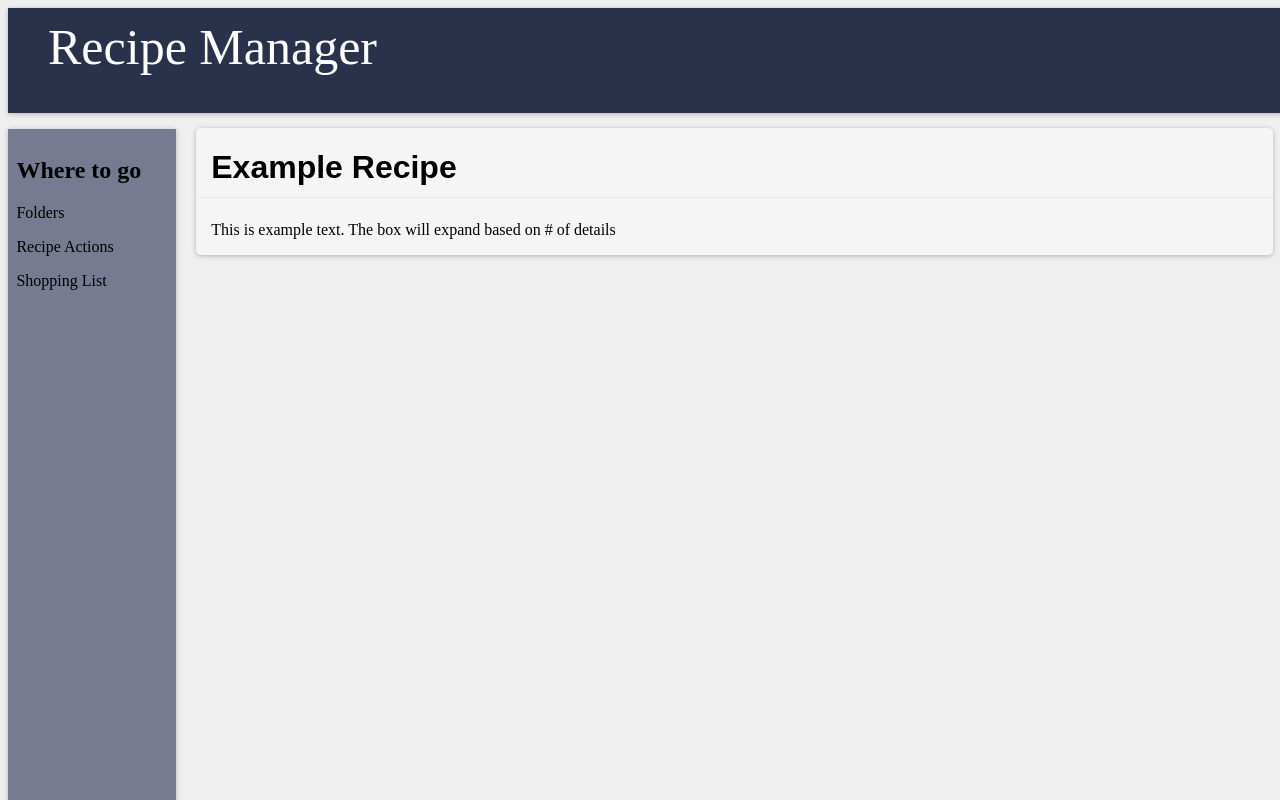
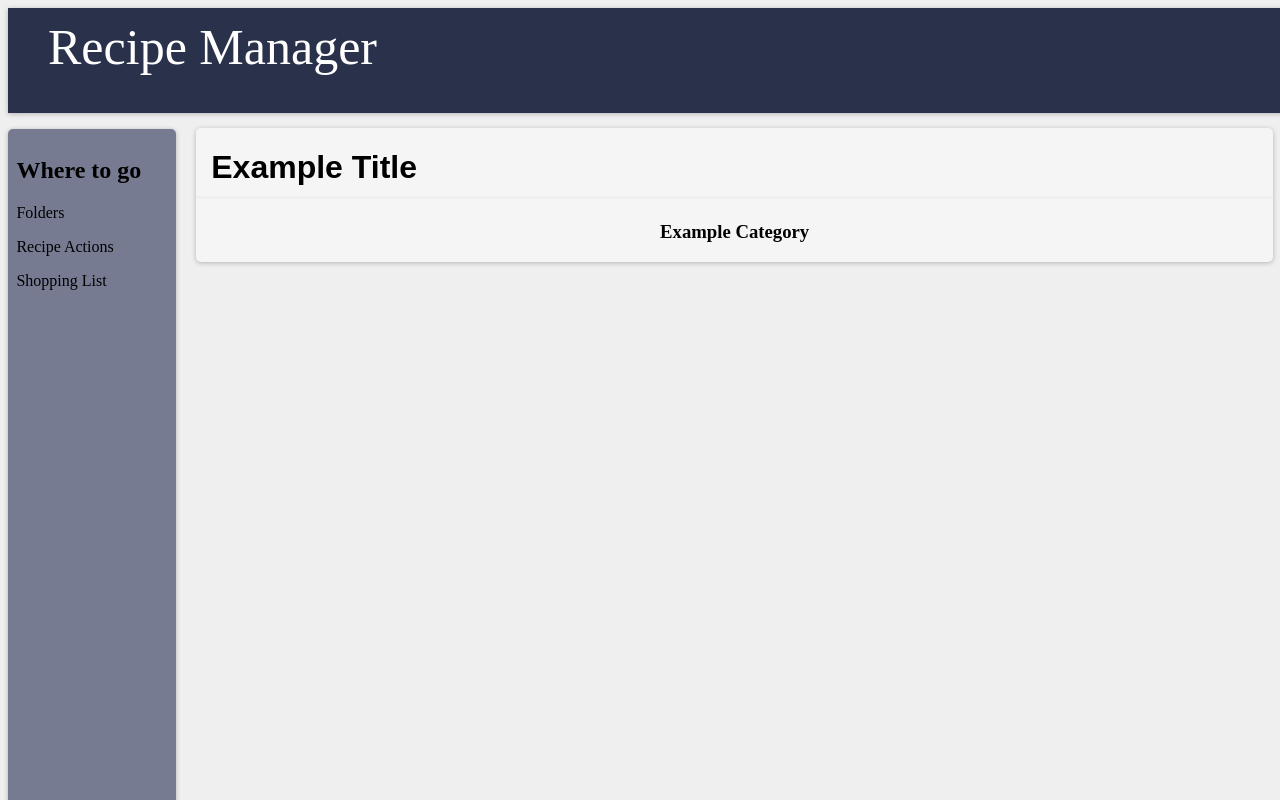
Before and after one commit to max-wild/dynamic-recipes, a React (Create React App) app: page / in a window 1280 px wide. Shown: the top 800 px of the page. Built offline with nearby package versions, Linux system fonts and the light colour scheme.

Commit message:
recipe area updated
made it more class based taking into account requirements

```diff
--- a/src/components/Home.jsx
+++ b/src/components/Home.jsx
@@ -47,8 +47,32 @@ export class Home extends React.Component {
                   </ul>
               </div>
               <div class = "recipes">
-                <h1>Example Recipe</h1>
-                <p>This is example text. The box will expand based on # of details</p>
+                <div class = "recipe-header">
+                  <div class = "recipe-title">
+                    <h1>Example Title</h1>
+                  </div>
+                  <div class = "recipe-category">
+                    <h3>Example Category</h3>
+                  </div>
+                </div>
+                <div class = "recipe-image">
+                </div>
+                <div class = "ingredients-list">
+                  <ul>
+                  </ul>
+                </div>
+                <div class = "recipe-notes">
+
+                </div>
+                <div class = "recipe-cookware">
+
+                </div>
+                <div class = "cook-prep-time">
+
+                </div>
+                <div class = "procedure">
+
+                </div>
               </div>
             </div>
         </div>)
--- a/src/index.css
+++ b/src/index.css
@@ -33,7 +33,7 @@ header {
 	box-shadow: 0px 1px 5px rgba(0, 0, 0, 0.25);
 }
 
-ul{
+.nav-bar ul{
   list-style-type: decimal-leading-zero;
   background-color: #767B91;
   box-shadow: 0px 1px 5px rgba(0, 0, 0, 0.25);
@@ -41,6 +41,7 @@ ul{
   padding-bottom: 5%;
   padding-top: 5%;
   padding-left: 5%;
+	border-radius: 5px;
 }
 
 li{
```
